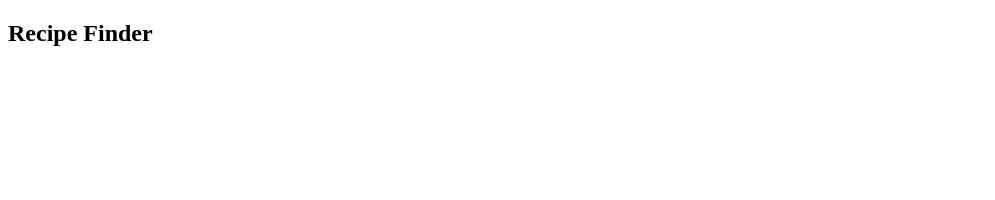
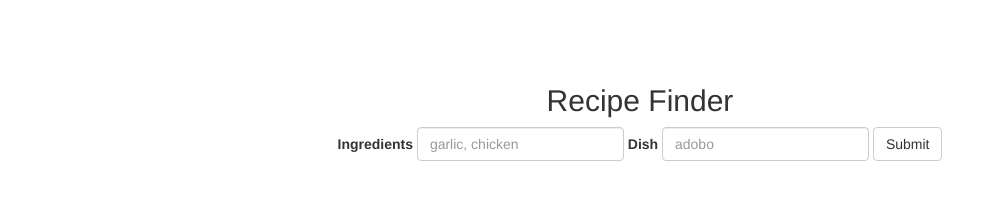
Before and after one commit to cemozturan/recipe-finder, a React app: page / in a window 1280 px wide. Shown: the whole page, without its empty margins (0-995 px from the left). Built offline with nearby package versions, Linux system fonts and the light colour scheme.

Commit message:
Adding a search from with two input fields

```diff
--- a/public/index.html
+++ b/public/index.html
@@ -18,7 +18,8 @@
       Unlike "/favicon.ico" or "favicon.ico", "%PUBLIC_URL%/favicon.ico" will
       work correctly both with client-side routing and a non-root public URL.
       Learn how to configure a non-root public URL by running `npm run build`.
-    -->
+    --><!-- Latest compiled and minified CSS -->
+    <link rel="stylesheet" href="https://maxcdn.bootstrapcdn.com/bootstrap/3.3.7/css/bootstrap.min.css" integrity="sha384-BVYiiSIFeK1dGmJRAkycuHAHRg32OmUcww7on3RYdg4Va+PmSTsz/K68vbdEjh4u" crossorigin="anonymous">
     <title>React App</title>
   </head>
   <body>
--- a/src/components/app.js
+++ b/src/components/app.js
@@ -1,10 +1,13 @@
 import React, { Component } from 'react';
+import SearchRecipes from './search-recipes';
+import '../styles/index.css';
 
 class App extends Component {
   render() {
     return (
       <div>
         <h2>Recipe Finder</h2>
+        <SearchRecipes />
       </div>
     );
   }
--- /dev/null
+++ b/src/components/search-recipes.js
@@ -0,0 +1,26 @@
+import React, { Component } from 'react';
+import { Form, FormGroup, FormControl, ControlLabel, Button } from 'react-bootstrap';
+
+class SearchRecipes extends Component {
+  render() {
+    return (
+      <Form inline>
+        <FormGroup>
+          <ControlLabel>Ingredients</ControlLabel>
+          {' '}
+          <FormControl type="text" placeholder="garlic, chicken"/>
+        </FormGroup>
+        {' '}
+        <FormGroup>
+          <ControlLabel>Dish</ControlLabel>
+          {' '}
+          <FormControl type="text" placeholder="adobo"/>
+        </FormGroup>
+        {' '}
+        <Button>Submit</Button>
+      </Form>
+    );
+  }
+}
+
+export default SearchRecipes;
--- /dev/null
+++ b/src/styles/index.css
@@ -0,0 +1,4 @@
+body {
+  text-align: center;
+  padding: 5%;
+}
```
